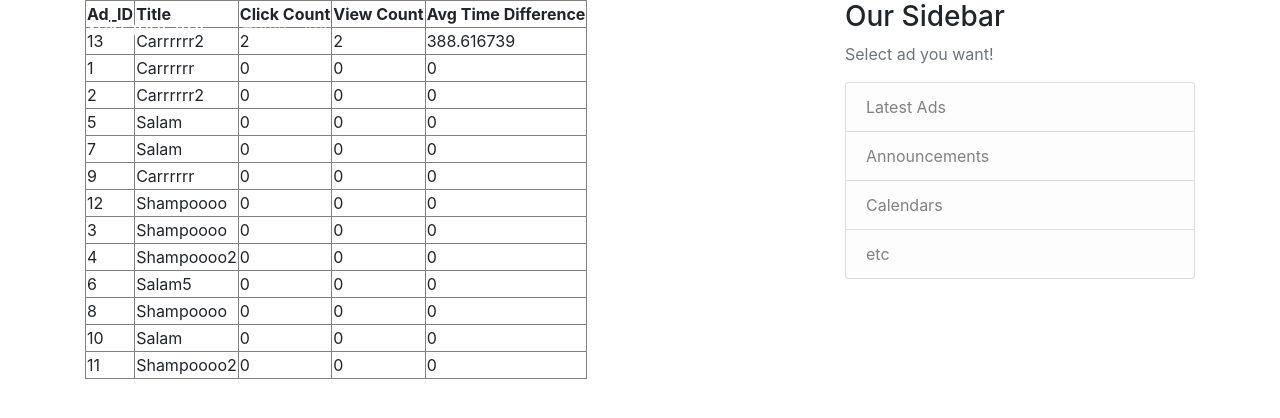
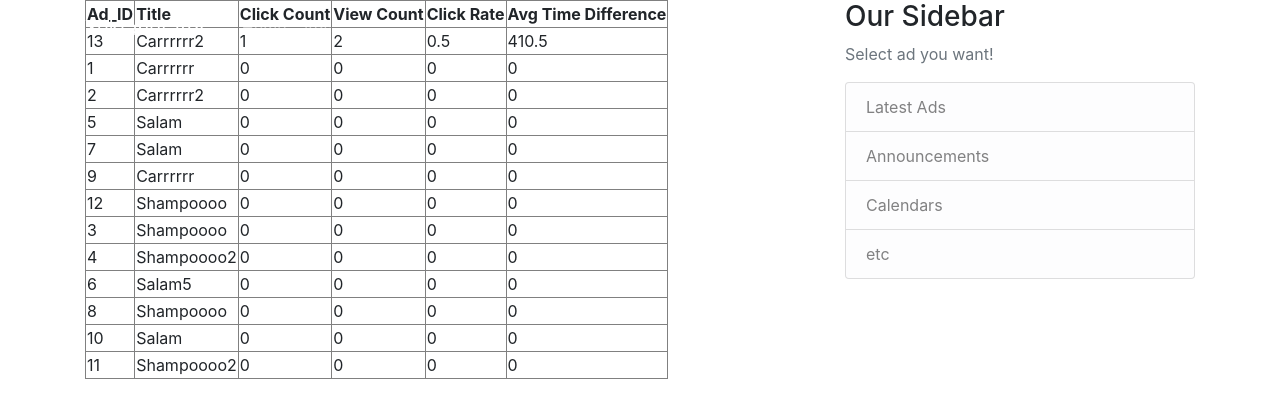
Before and after one commit to li-sadeghi/Yektanet-Django, a Django app: page /information/ in a window 1280 px wide. Shown: the top 418 px of the page. Run offline with Django 5.2, Linux system fonts and the light colour scheme; data comes from the database, SQL or seed files in the repository; both versions use the stored data as it was after the commit; some libraries are stand-ins or nearby versions.

Commit message:
fix problems of ip

```diff
--- a/advertiser_mangement/models.py
+++ b/advertiser_mangement/models.py
@@ -31,8 +31,8 @@ class View(models.Model):
 
 class Click(models.Model):
     ad = models.ForeignKey(Ad, on_delete=models.CASCADE)
+    time_clicked = models.DateTimeField(default=timezone.now)
     clicker_ip = models.GenericIPAddressField()
-    time_clicked = models.DateTimeField(default=timezone.now)
 
     def __str__(self):
         return f'clicked on {self.ad.title}'
--- a/advertiser_mangement/templates/ads/information.html
+++ b/advertiser_mangement/templates/ads/information.html
@@ -6,6 +6,7 @@
             <th>Title</th>
             <th>Click Count</th>
             <th>View Count</th>
+            <th>Click Rate</th>
             <th>Avg Time Difference</th>
         </tr>
         {% for ad_stat in ad_stats %}
@@ -14,6 +15,7 @@
                 <td>{{ ad_stat.title }}</td>
                 <td>{{ ad_stat.click_count }}</td>
                 <td>{{ ad_stat.view_count }}</td>
+                <td>{{ ad_stat.click_rate }}</td>
                 <td>{{ ad_stat.avg_time_diff }}</td>
             </tr>
         {% endfor %}
--- a/advertiser_mangement/views.py
+++ b/advertiser_mangement/views.py
@@ -17,10 +17,9 @@ def ads(request):
     return render(request, 'ads/ad.html', context)
 
 def update_view_ads(request):
-    for ad in Ad.objects.all():
+    for ad in Ad.objects.filter(approve=True):
         new_view = View(ad=ad, viewer_ip=request.user_ip)
         new_view.save()
-
 
 
 def click(request, ad_id):
@@ -70,7 +69,7 @@ def get_form_data(request):
 def ads_information(request):
     ad_stats = (
         Ad.objects.annotate(
-            click_count=Count('click'),
+            click_count=Count('click', distinct=True),
             view_count=Count('view', distinct=True),
         )
         .values('id', 'title', 'click_count', 'view_count')
@@ -78,6 +77,10 @@ def ads_information(request):
     )
 
     for ad_stat in ad_stats:
+        click_count = ad_stat.get('click_count')
+        view_count = ad_stat.get('view_count')
+        rate = 0 if view_count == 0 else click_count/view_count
+        ad_stat['click_rate'] = round(rate, 2)
         ad_stat['avg_time_diff'] = calculate_avg_time_diff(ad_stat['id'])
 
     context = {
@@ -86,18 +89,23 @@ def ads_information(request):
     return render(request, 'ads/information.html', context)
 
 def calculate_avg_time_diff(ad_id):
-    ad = Ad.objects.get(id=ad_id)
-    views = View.objects.filter(ad=ad).order_by('time')
-    clicks = Click.objects.filter(ad=ad).order_by('time_clicked')
-
+    all_views = View.objects.filter(ad_id=ad_id)
+    all_clicks = Click.objects.filter(ad_id=ad_id)
+    all_ip_addresses = View.objects.values('viewer_ip').distinct()
+    # print(all_clicks)
+    # print(all_views)
     total_diff = 0
     count = 0
 
-    for view, click in zip(views, clicks):
-        total_diff += (view.time - click.time_clicked).total_seconds()
-        count += 1
+    for ip in all_ip_addresses:
+        ip = ip['viewer_ip']
+        view_time = all_views.filter(viewer_ip=ip).order_by('time')
+        click_time = all_clicks.filter(clicker_ip=ip).order_by('time_clicked')
+        if view_time and click_time:
+            total_diff += (view_time.last().time - click_time.last().time_clicked).total_seconds()
+            count += 1
 
     if count == 0:
         return 0
 
-    return total_diff / count
+    return round(total_diff / count, 2)
```
Also changed, not shown: advertiser_mangement/migrations/0003_alter_click_clicker_ip_alter_view_viewer_ip.py (added), advertiser_mangement/migrations/0004_alter_click_clicker_ip_alter_view_viewer_ip.py (added), db.sqlite3.
